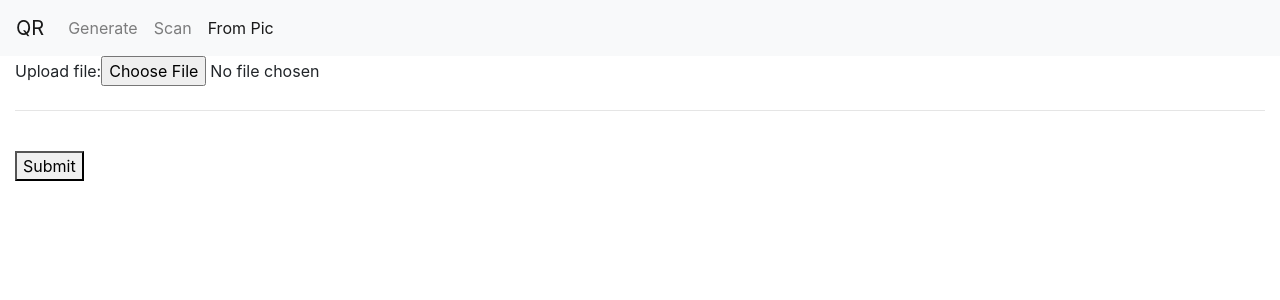
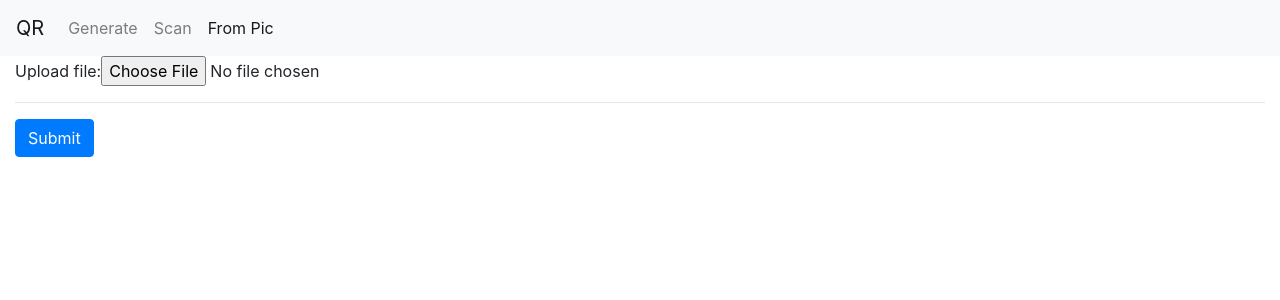
Before and after one commit to andrewtheguy/qrcodeweb, a React (Create React App) app: page /from-pic in a window 1280 px wide. Shown: the top 300 px of the page. Built offline with nearby package versions, Linux system fonts and the light colour scheme.

Commit message:
better error and ui

```diff
--- a/src/PictureQR.tsx
+++ b/src/PictureQR.tsx
@@ -29,15 +29,12 @@ class FileInput extends React.Component<MyProps, MyState> {
 
     render() {
         return (
-            <form onSubmit={this.handleSubmit}>
-                <label>
+                <div>
                     Upload file:
-                    <input type="file" ref={this.fileInput}/> </label>
-                <br/>
+                    <input type="file" ref={this.fileInput}/>
                 <hr/>
-                <br/>
-                <button type="submit">Submit</button>
-            </form>
+                <button onClick={this.handleSubmit} className="btn btn-primary">Submit</button>
+            </div>
         );
     }
 }
@@ -57,7 +54,7 @@ const PictureQR: React.FC = () => {
         if(file) {
             QrScanner.scanImage(file)
                 .then(result => setData(result))
-                .catch(error => console.error(error || 'No QR code found.'));
+                .catch(error => alert(error || 'No QR code found, make sure to crop the picture to show qr code only.'));
         }
     }, [file]);
 
```
